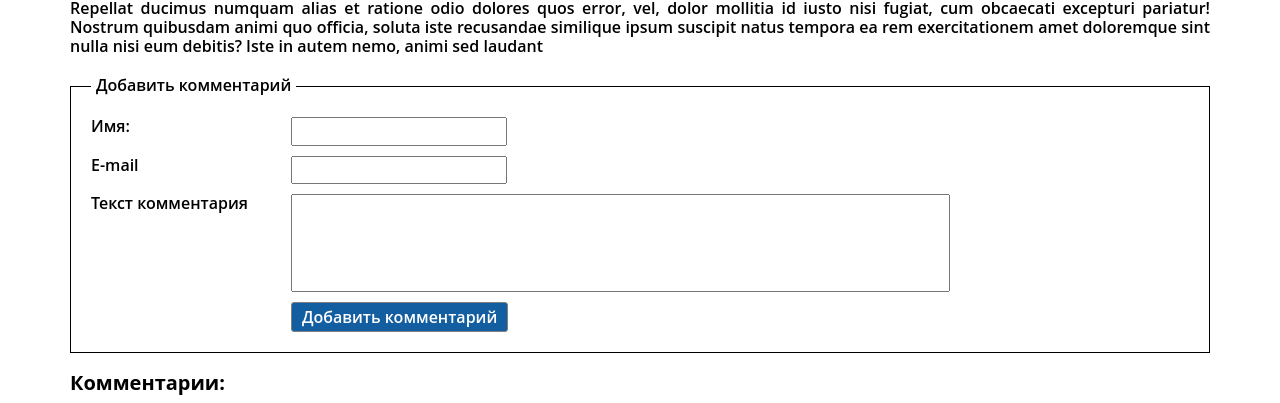
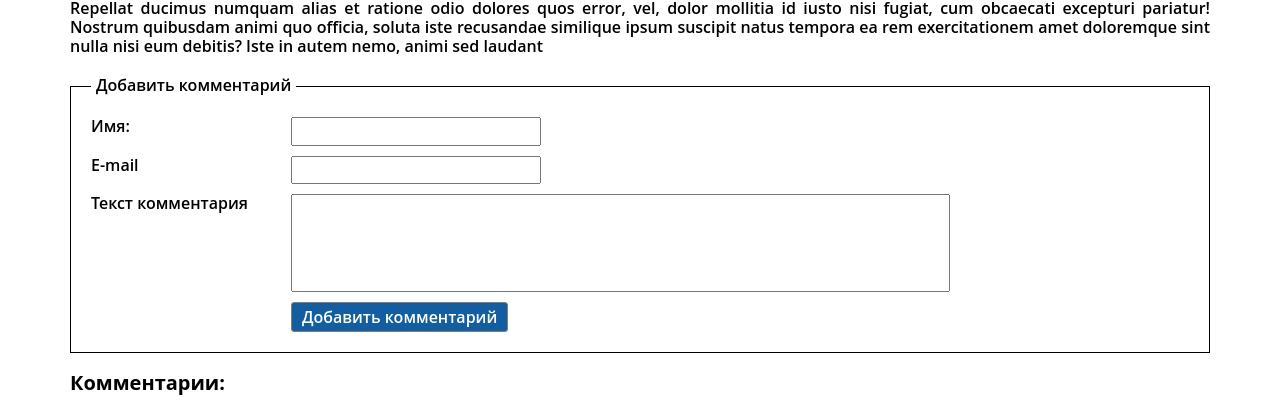
Before and after one commit to iwahid/byndyusoft-t, a React (Create React App) app in the folder byndyusoft-comments/: page / in a window 1280 px wide. Shown: the part 475-878 px from the top of the page. Built offline with nearby package versions, Linux system fonts and the light colour scheme.

Commit message:
Включена валидация комментария. Мелкие правки. Добавление комментариев

```diff
--- a/byndyusoft-comments/src/components/comment-form/form.jsx
+++ b/byndyusoft-comments/src/components/comment-form/form.jsx
@@ -3,56 +3,79 @@ import { useState } from 'react';
 
 function Form(props) {
 
-  /* хук комментария */
+  /* хук для создаваемого комментария */
   let [content, setContent] = useState({ name: "", email: "", text: "", publicationTime: "", rating: 0 })
 
-  /* TODO:
-    1. в объекте состояния добавить свойства для текста комментария
-    2. вынести хуки в компонент листа комментариев и реализовать подъём состояния
-    3. не забыть про пропсы и создание отдельного объекта комментария
-    4. добавить время публикации*/
-
-  /* TODO: привязать проверку на валидность перед отправкой комментария */
+  /* управляемый компонент. Сохранение значений в стейте */
   function handleChange(event, key) {
     let temp = { ...content }
     temp[key] = event.target.value
 
     /* запись о времени публикации комментария */
-    temp["publicationTime"] = Date.now() /* NOTE: понять, почему значение времени не сохраняется при отправке формы */
-    temp["id"] = function(a,b){for(b=a='';a++<36;b+=a*51&52?(a^15?8^Math.random()*(a^20?16:4):4).toString(16):'-');return b}() /* уникальный id */
+    temp["publicationTime"] = Date.now()
+    temp["id"] = function (a, b) { for (b = a = ''; a++ < 36; b += a * 51 & 52 ? (a ^ 15 ? 8 ^ Math.random() * (a ^ 20 ? 16 : 4) : 4).toString(16) : '-'); return b }() /* уникальный id */
     temp["rating"] = 0
-   /*  temp['parrent'] =  */
     setContent({ ...temp })
-    console.log(content)
+
+    /* NOTE: отсатётся вопрос о моменте валидации формы. Проводить валидацию в момент ввода данных в поля, благодаря чему можно будет добавить функционал отображающий ошибки заполнения полей в текущем времени, но при этом на каждый символ вызвывать функцию
+    Либо валидировать перед отправкой, но тогда сообщения об ошибочно заполненных полях пользователь увидит лишь в самом конце (это заставит пользователя вернуться, например, к редактированию поля с email, при заполнении которого он дуопустил ошибку) */
+    formValidate(event.target.id, event.target.value)
   }
 
-  /* FIXME: очистить поля после отправки комментария */
+
+  /* хук состояния валидации всех инпутов форме */
+  let [formIsValid, setFormIsValid] = useState({ name: false, email: false, text: false })
+
+  /* функция валидации формы */
+  /* NOTE: функцию можно было бы вынести в отдельный файл, для того что бы импортировать её в отдельные компоненты (статьи, комментарии, посты и прочее). Но по ТЗ требуется только блок с комментариями. Выносить отдельно не стал */
+  function formValidate(fieldId, fieldValue) {
+    switch (fieldId) {
+      case 'author-name':
+        setFormIsValid((formIsValid) => (fieldValue.length > 1 ? { ...formIsValid, name: true } : { ...formIsValid, name: false }))
+        break;
+      case 'author-text':
+        setFormIsValid((formIsValid) => (fieldValue.length > 1 ? { ...formIsValid, text: true } : { ...formIsValid, text: false }))
+        break;
+      case 'author-email':
+        setFormIsValid((formIsValid) => (
+          (function isEmail(email) {
+            return /^([^\x00-\x20\x22\x28\x29\x2c\x2e\x3a-\x3c\x3e\x40\x5b-\x5d\x7f-\xff]+|\x22([^\x0d\x22\x5c\x80-\xff]|\x5c[\x00-\x7f])*\x22)(\x2e([^\x00-\x20\x22\x28\x29\x2c\x2e\x3a-\x3c\x3e\x40\x5b-\x5d\x7f-\xff]+|\x22([^\x0d\x22\x5c\x80-\xff]|\x5c[\x00-\x7f])*\x22))*\x40([^\x00-\x20\x22\x28\x29\x2c\x2e\x3a-\x3c\x3e\x40\x5b-\x5d\x7f-\xff]+|\x5b([^\x0d\x5b-\x5d\x80-\xff]|\x5c[\x00-\x7f])*\x5d)(\x2e([^\x00-\x20\x22\x28\x29\x2c\x2e\x3a-\x3c\x3e\x40\x5b-\x5d\x7f-\xff]+|\x5b([^\x0d\x5b-\x5d\x80-\xff]|\x5c[\x00-\x7f])*\x5d))*$/.test(email)
+          })(content.email)
+            ? { ...formIsValid, email: true }
+            : { ...formIsValid, email: false }))
+        break;
+      default:
+        break;
+    }
+  }
+
+  /* отправка формы (лишь имитирует отправку, но никуда ничего не отправляет, а только изменяет состояние) */
   function handleSubmit(event) {
-    let temp = { ...content }
-    setContent({ ...temp })
 
+    if (formIsValid.name && formIsValid.email && formIsValid.text) {
+      props.update(content)
+      /* очистка состояния формы и её состояния*/
+      setFormIsValid({ name: false, email: false, text: false })
+      setContent({ name: "", email: "", text: "", publicationTime: "" })
+    }
 
-    console.log("Данные нового комментария: ", content)
-    props.update(content)
     event.preventDefault();
-    /* очистка формы. Можно было бы вынести в отдеьную функцию и циклом пройдя по всем ключам объекта состояния присвоить им "". Но для текущей задачи достаточно очистки в одну строку */
-    setContent({ name: "", email: "", text: "", publicationTime: "" })
   }
 
   return (
     <form className="add-comment" onSubmit={(event) => handleSubmit(event)}>
       <p className="add-comment__title">Добавить комментарий</p>
       <div className="add-comment__field">
-        <label className="add-comment__label" for="input1">Имя: </label>
-        <input type="text" id="input1" value={content.name} onChange={(event) => handleChange(event, "name")} />
+        <label className="add-comment__label" for="author-name">Имя: </label>
+        <input type="text" id="author-name" value={content.name} onChange={(event) => handleChange(event, "name")} />
       </div>
       <div className="add-comment__field">
-        <label className="add-comment__label" for="input2">E-mail</label>
-        <input type="text" id="input2" value={content.email} onChange={(event) => handleChange(event, "email")} />
+        <label className="add-comment__label" for="author-email">E-mail</label>
+        <input type="text" id="author-email" value={content.email} onChange={(event) => handleChange(event, "email")} />
       </div>
       <div className="add-comment__field">
-        <label className="add-comment__label" for="textarea">Текст комментария</label>
-        <textarea className="add-comment__textarea" id="textarea" rows="5" value={content.text} onChange={(event) => handleChange(event, "text")}></textarea> {/* габариты текстового поля можно задать как через атрибуты, так и в css */}
+        <label className="add-comment__label" for="author-text">Текст комментария</label>
+        <textarea className="add-comment__textarea" id="author-text" rows="5" value={content.text} onChange={(event) => handleChange(event, "text")}></textarea> {/* габариты текстового поля можно задать как через атрибуты, так и в css */}
       </div>
       <input className="add-comment__submit" type="submit" value="Добавить комментарий" />
     </form>
--- a/byndyusoft-comments/src/components/comment-form/form.scss
+++ b/byndyusoft-comments/src/components/comment-form/form.scss
@@ -3,7 +3,7 @@
   width: 100%;
   border: 1px solid black;
   padding: 2rem;
-  margin-bottom: 2rem;
+  margin: 2rem 0;
 
   &__title {
     position: absolute;
@@ -17,6 +17,16 @@
     margin: 1rem 0;
     display: flex;
     flex-wrap: wrap;
+
+    & input {
+      width: 25rem;
+      @media (max-width: 640px) {
+        width: 50%;
+      }
+      @media (max-width: 520px) {
+        width: 100%;
+      }
+    }
   }
 
   &__label {
@@ -29,10 +39,7 @@
   &__textarea {
     width: 60%;
     resize: none;
-  }
-
-  @media (max-width: 640px) {
-    &__textarea {
+    @media (max-width: 640px) {
       width: 100%;
       resize: none;
     }
@@ -42,12 +49,15 @@
     margin-left: 20rem;
     color: white;
     background-color: $color-accent;
-
     border: 1px solid gray;
     border-radius: 0.3rem;
     padding: 0.5rem 1rem;
     font-weight: 600;
 
     cursor: pointer;
+    @media (max-width: 640px) {
+      width: 100%;
+      margin-left: 0rem;
+    }
   }
 }
--- a/byndyusoft-comments/src/components/comments/commentItem/commentItem.scss
+++ b/byndyusoft-comments/src/components/comments/commentItem/commentItem.scss
@@ -1,5 +1,7 @@
 .comment {
+  /* NOTE: стили для комментариев не адаптировал под мобильные устройства. Не сложно, но займёт дополнительное время. К тому же, такого требования не было  */
   display: flex;
+
   &__author-avatar {
     height: 10rem;
     min-width: 10rem;
@@ -17,9 +19,11 @@
     width: 100%;
     margin-bottom: 1.6rem;
   }
+
   &__author {
     display: block;
   }
+
   &__publication-date {
     /* NOTE: часто встречающийся элемент. Можно было бы унифицировать его, если бы он использовался в нескольких разных элементах. У даты публикации статьи и даты публикации комментария слабая семантическая связь. По этому их можно разделить в плане стилей */
     display: inline-block;
@@ -44,8 +48,9 @@
       text-decoration: none;
     }
   }
+
   &__show-text {
-    /* FIXME: одинаковые стили для нескольких элементов. Починить */
+    /* NOTE:  полагаю, что по дизайну, элементы "Ответить" и "Открыть комментарий" должны будут быть разными элементами. В макете этого продемонстрировано не было, по этому определил их как разные элементы, но дизайн оставил общим*/
     margin-left: auto;
     background-color: transparent;
     border: none;
@@ -60,16 +65,15 @@
       text-decoration: none;
     }
   }
+
   &__reply {
-    width: 100%; /*
-    background-color: gray; */
+    width: 100%;
     margin-bottom: 2rem;
   }
 
   &__text {
     min-height: 7rem;
     margin-bottom: 2rem;
-
     line-height: 1.2;
   }
 }
--- a/byndyusoft-comments/src/components/comments/rating/rating.jsx
+++ b/byndyusoft-comments/src/components/comments/rating/rating.jsx
@@ -2,9 +2,6 @@ import React from 'react'
 
 function Rating({ rating, commentId, updateCommentRating }) {
 
-  function redd () {
-    console.log("================")
-  }
   return (
     /* могу не использовать доп. классы для внутренних элементов, поскольку внутренняя структура не вариативна. Проще определять через каскад & {} */
     <div className="rating">
```
Also changed, not shown: byndyusoft-comments/src/components/comments/commentItem/commentItem.jsx (+3 -13 lines).
